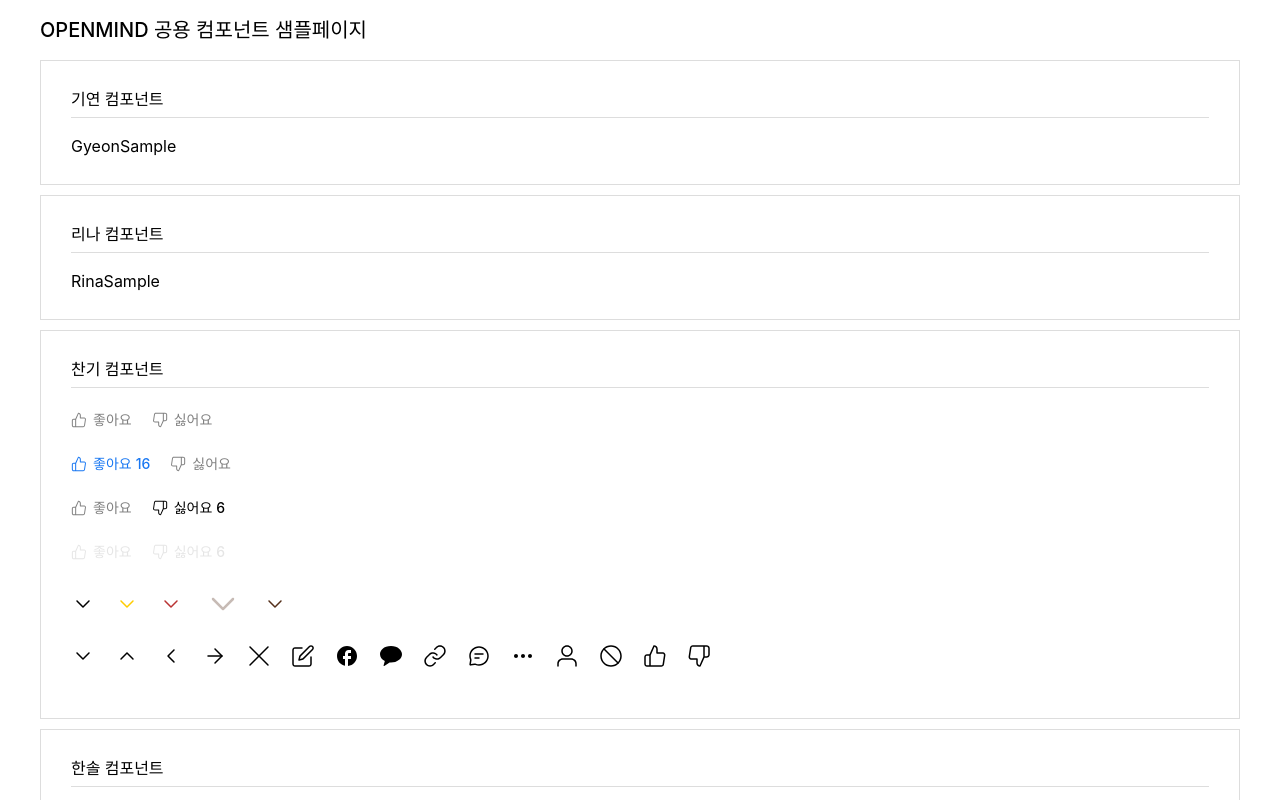
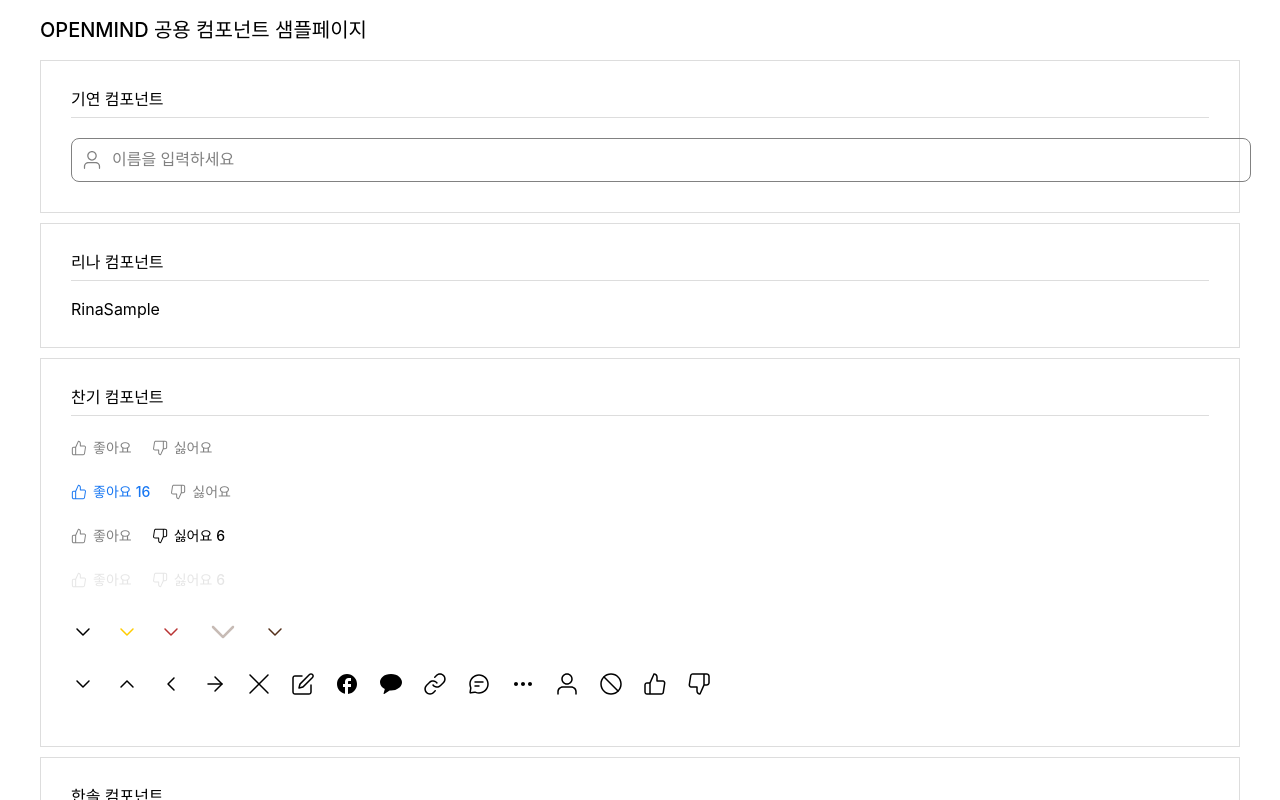
Before and after one commit to sprint12-part2/openmind, a React (Vite) app: page /sample in a window 1280 px wide. Shown: the top 800 px of the page. Built offline with nearby package versions, Linux system fonts and the light colour scheme; a web font is replaced by a local one.

Commit message:
Feat(#30): input-feild 컴포넌트 개발 (#41)
* feat(#30): input field 컴포넌트 개발

* feat(#30): input field 컴포넌트 개발(2)

* feat(#30): input field 컴포넌트 개발(2)

* feat: value, onChange prop받을수 있도록 설정

* feat: type, placeholde 프롭 추가

```diff
--- /dev/null
+++ b/src/components/Input/InputField.jsx
@@ -0,0 +1,20 @@
+import styles from "./InputField.module.css";
+
+export function InputField({
+  value,
+  onChange,
+  type = "text",
+  placeholder = "이름을 입력하세요",
+  ...props
+}) {
+  return (
+    <input
+      {...props}
+      value={value}
+      onChange={onChange}
+      type={type}
+      placeholder={placeholder}
+      className={styles.input}
+    />
+  );
+}
--- /dev/null
+++ b/src/components/Input/InputField.module.css
@@ -0,0 +1,22 @@
+.input {
+  width: 100%;
+  padding: 12px 0px 12px 40px;
+  border: 1px solid var(--color-gray-400);
+  border-radius: 8px;
+  background: url("./images/PersonIcon.svg") no-repeat;
+  background-size: 20px 20px;
+  background-position: 10px center;
+  color: var(--color-black);
+  font-size: var(--font-size-md);
+  outline: none;
+}
+
+.input::placeholder {
+  color: var(--color-gray-400);
+  font-size: var(--font-size-md);
+  line-height: 22px;
+}
+
+.input:focus {
+  border: 1px solid var(--color-primary-400);
+}
--- a/src/pages/sample/components/GyeonSample.jsx
+++ b/src/pages/sample/components/GyeonSample.jsx
@@ -1,3 +1,9 @@
+import { InputField } from "@components/Input/InputField";
+
 export default function GyeonSample() {
-  return <div>GyeonSample</div>;
+  return (
+    <div>
+      <InputField />
+    </div>
+  );
 }
```
Also changed, not shown: src/components/Input/images/PersonIcon.svg (added).
